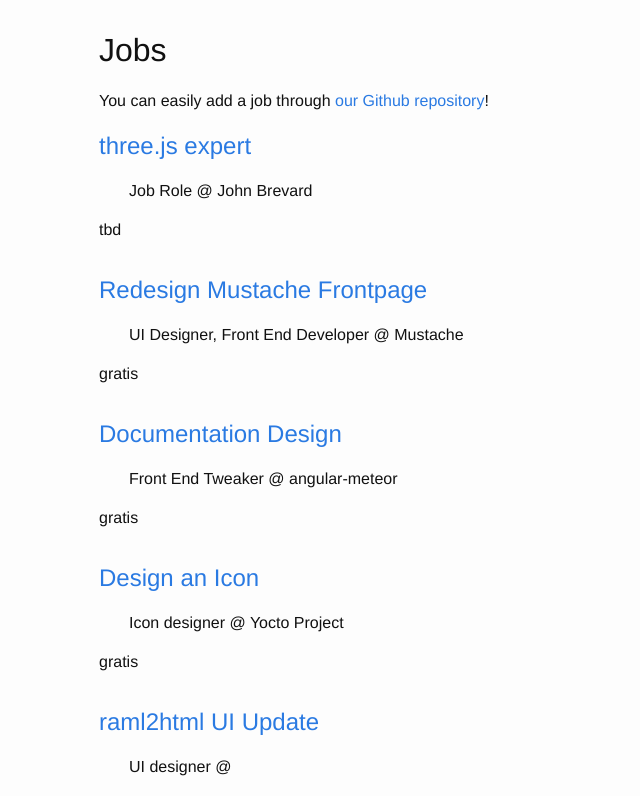
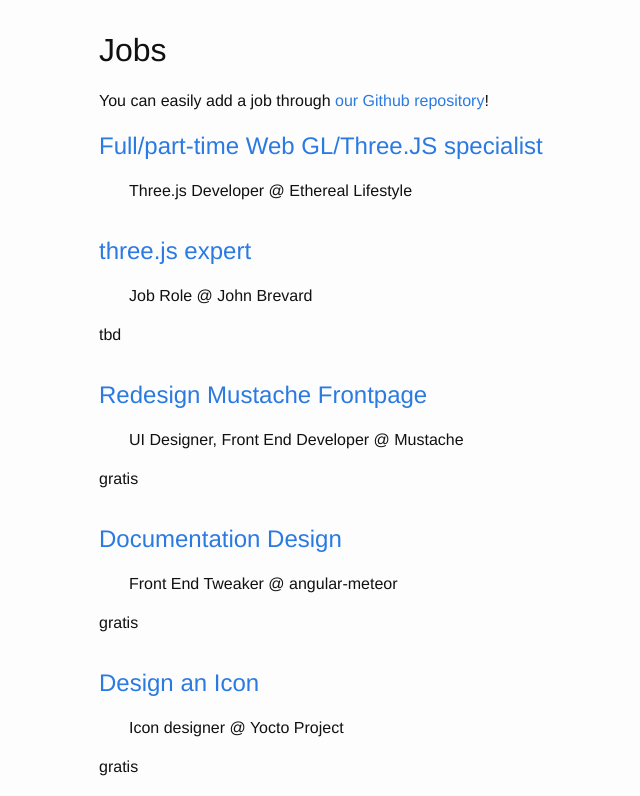
Before and after one commit to opensourcedesign/jobs, a Jekyll site: the page built from index.html, in a window 1280 px wide and 900 px high, cut to the strip 104-900 px from the top of the window. Shown: the whole strip, without its empty margins (171-811 px from the left). Built offline with Jekyll 4.4.1, drawn with Linux system fonts in a browser that asks for light colours; some of the changed lines change nothing that is shown.

Commit message:
Update job-template.md

```diff
--- a/jobs/job-template.md
+++ b/jobs/job-template.md
@@ -1,17 +1,32 @@
 ---
 layout: jobs
-title: Job Title # Try to keep it to three words
-role: Job Role # Ex: UI Designer, UX Designer, Icon Designer
-organization: Organization Name
-github: github-username
-contact: email, github, irc channel, etc # How can people reach out to you?
-contributing_md: (optional) # A link to your contributing guidelines for newcomers
-contributors_md: (optional) # A list of contributors who are reach-out-able.
-url: http://organisation-website.com
-tags: interface design, branding, logo
-status: searching / hired
-rate: gratis / $60 hour / $1000 total / etc...
-date_posted: yyyy-mm-dd
+title: Full/part-time Web GL/Three.JS specialist
+role: Three.js Developer
+organization: Ethereal Lifestyle
+github: CrasHog
+contact: email, github
+tags: Three.js, 3d, WebGL, design, branding, Archetecture
+status: searching
+date_posted: 2015-06-04
 ---
 
-Write the description of the job here...
+We are looking to bring a developer who specializes WebGL/Three.js on board to help us build out our new project. It's a great opportunity to work in a new and exciting space, where art, design, technology and fashion meet.
+
+Requirements
+- Able to understand, evaluate and manipulate advanced Three.js code
+- Working knowledge of WebGL implementation
+- Working knowledge of 3D modeling software
+- Rendering (reflections and refractions effects) and texture mapping skills
+- Master at handling camera view points
+- Ability to create quality animations
+- WebGL Mobile and Cross Browser support
+- Architecture/design background or experience preferred
+
+We are ONLY looking for those who specialize in WebGL/Three.js.
+DO NOT POST if you do not have these requirements.
+We are NOT looking for a general web developer
+We will not consider your post if you do not have a relevant portfolio or attached work.
+
+Salary range: Depending on skill level and experience.
+
+DO NOT REPLY IF YOU ARE AN AGENCY/FIRM
```
